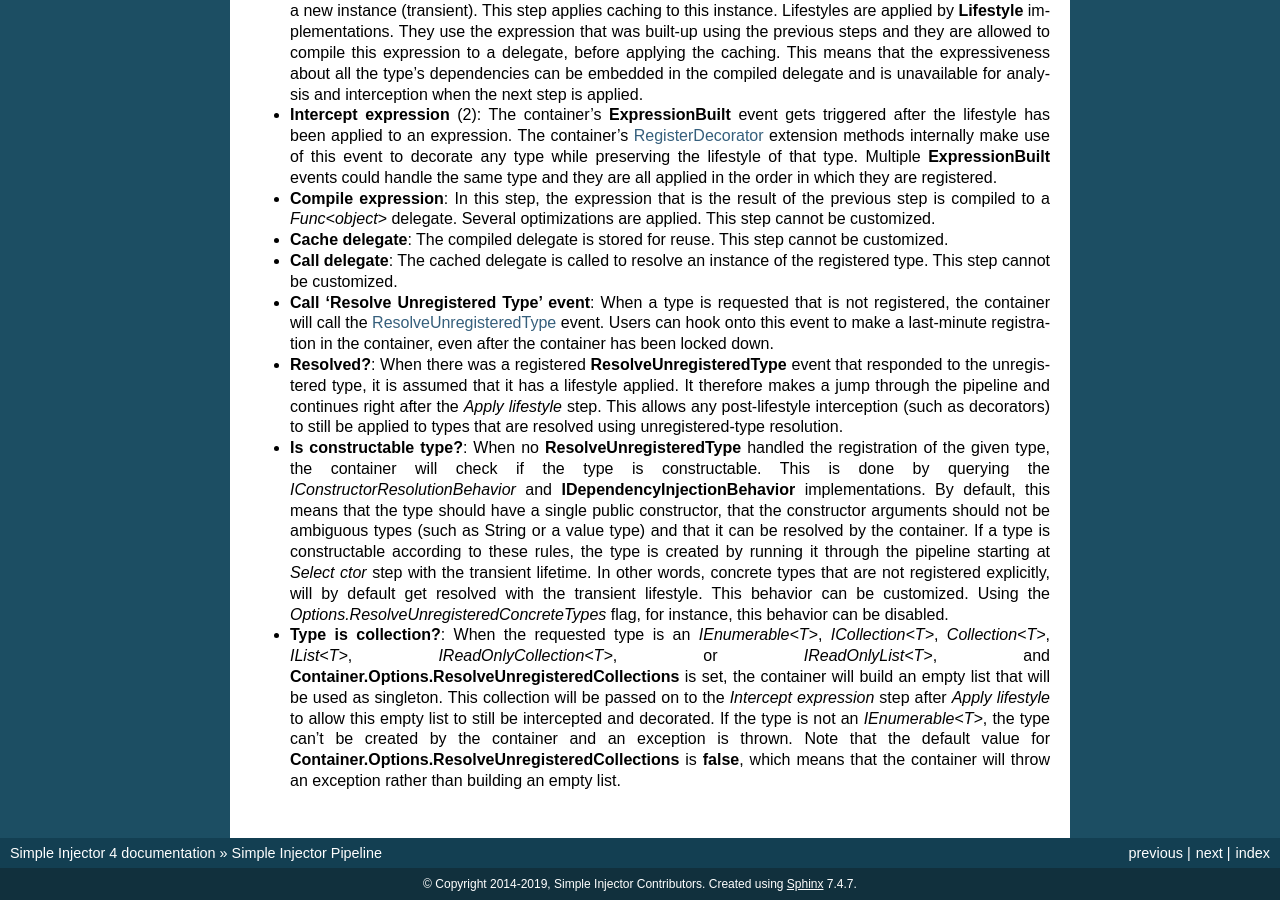
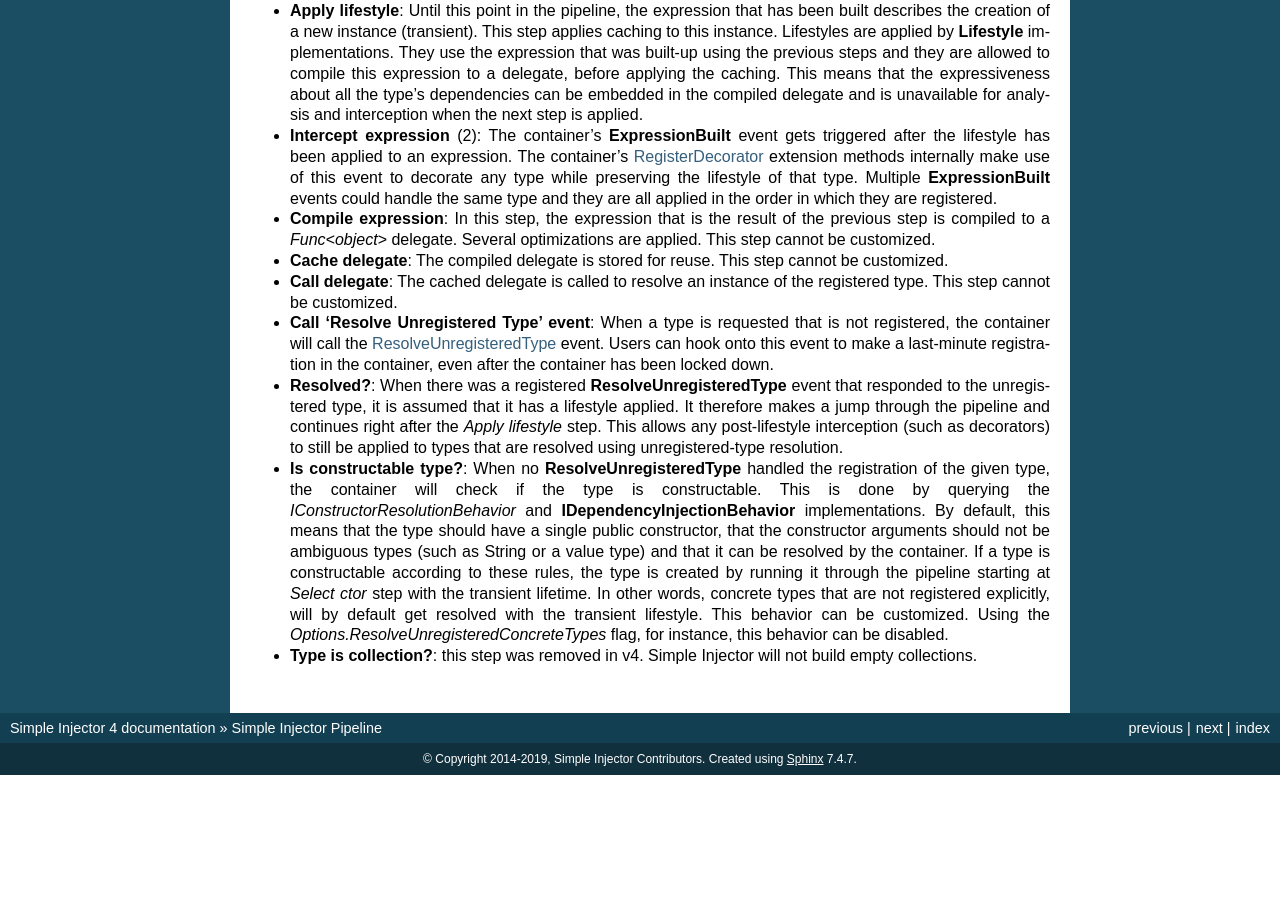
Before and after one commit to simpleinjector/Documentation, a Sphinx documentation site: the page built from source/pipeline.rst, in a window 1280 px wide and 900 px high, scrolled down 4534 px. Built offline with Sphinx 7.4.7, drawn with Linux system fonts in a browser that asks for light colours; after the commit the page ends 5309 px from its top, so only the background shows below that; some of the changed text lies outside the part shown.

Commit message:
pipeline updated.

```diff
--- a/source/pipeline.rst
+++ b/source/pipeline.rst
@@ -82,4 +82,4 @@ Steps:
 
 * **Is constructable type?**: When no **ResolveUnregisteredType** handled the registration of the given type, the container will check if the type is constructable. This is done by querying the *IConstructorResolutionBehavior* and **IDependencyInjectionBehavior** implementations. By default, this means that the type should have a single public constructor, that the constructor arguments should not be ambiguous types (such as String or a value type) and that it can be resolved by the container. If a type is constructable according to these rules, the type is created by running it through the pipeline starting at *Select ctor* step with the transient lifetime. In other words, concrete types that are not registered explicitly, will by default get resolved with the transient lifestyle. This behavior can be customized. Using the *Options.ResolveUnregisteredConcreteTypes* flag, for instance, this behavior can be disabled.
 
-* **Type is collection?**: When the requested type is an *IEnumerable<T>*, *ICollection<T>*, *Collection<T>*, *IList<T>*, *IReadOnlyCollection<T>*, or *IReadOnlyList<T>*, and **Container.Options.ResolveUnregisteredCollections** is set, the container will build an empty list that will be used as singleton. This collection will be passed on to the *Intercept expression* step after *Apply lifestyle* to allow this empty list to still be intercepted and decorated. If the type is not an *IEnumerable<T>*, the type can't be created by the container and an exception is thrown. Note that the default value for **Container.Options.ResolveUnregisteredCollections** is **false**, which means that the container will throw an exception rather than building an empty list.
+* **Type is collection?**: this step was removed in v4. Simple Injector will not build empty collections.
```
Also changed, not shown: other parts of source/pipeline.rst (+1 -1 lines).
